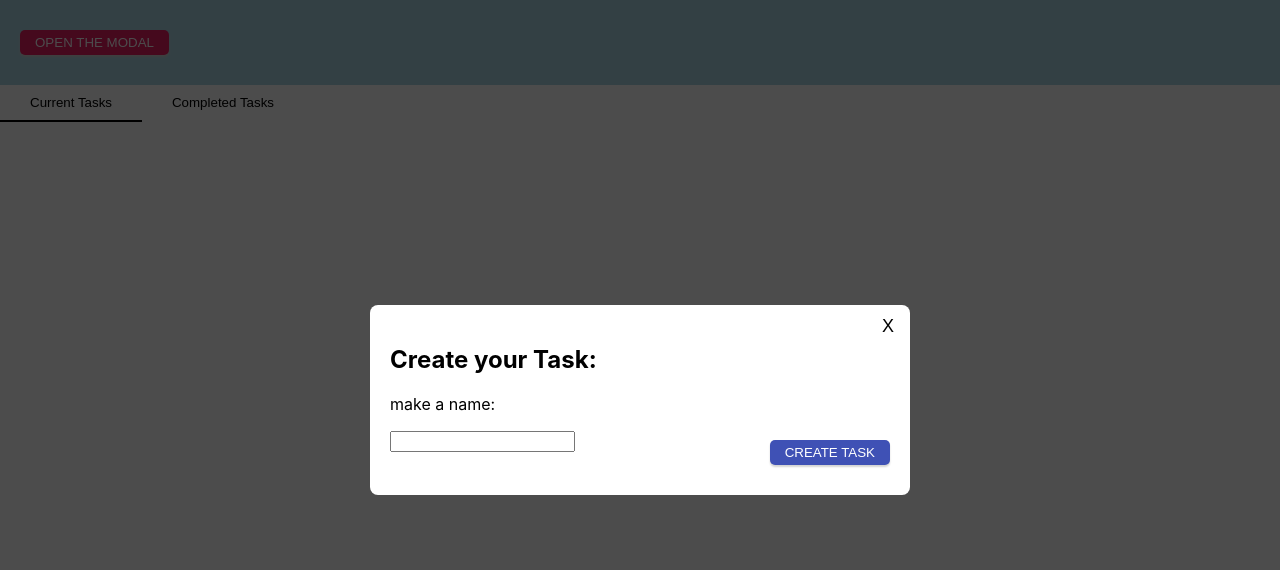
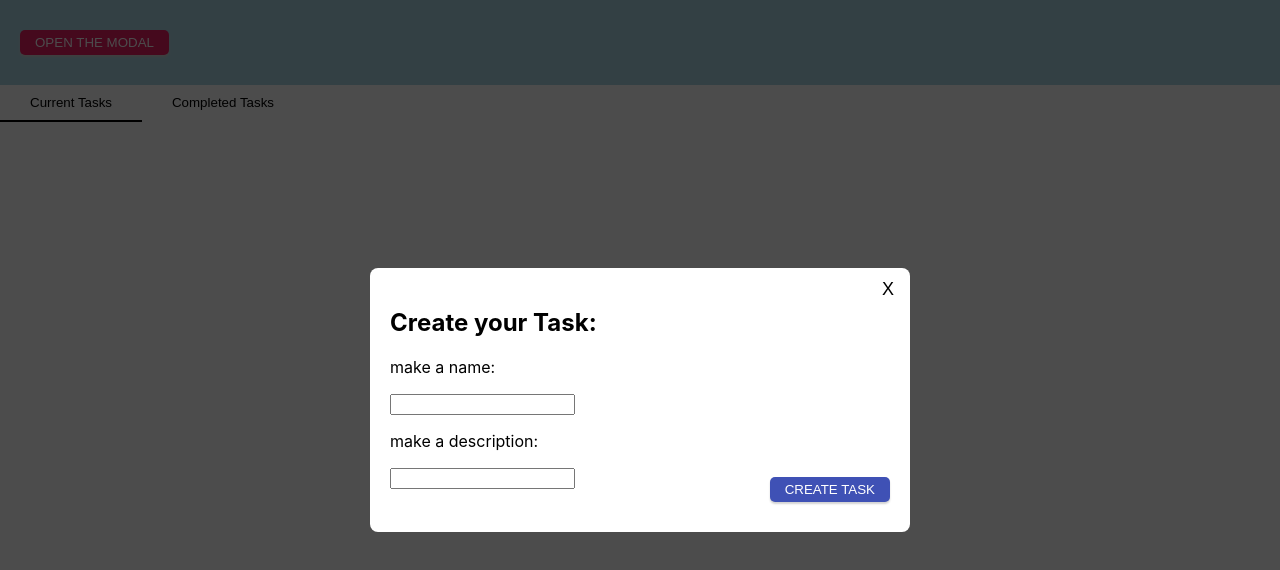
Before and after one commit to caleb-alberto/todo_list_web_app, a React (Create React App) app: page / in a window 1280 px wide. Both pictures are taken after a click on the button "OPEN THE MODAL". Shown: the top 570 px of the page. Built offline with nearby package versions, Linux system fonts and the light colour scheme.

Commit message:
new user input options

```diff
--- a/src/App.js
+++ b/src/App.js
@@ -5,11 +5,13 @@ import newTask from "./Internal";
 
 function Popup({ bool, setbool, taskList, setTaskList }) {
   const [nameInput, setNameInput] = useState("");
+  const [descInput, setDescInput] = useState("");
+
 
   if (!bool) return null;
 
   function createTask() {
-    let newObject = new newTask(nameInput);
+    let newObject = new newTask(nameInput, descInput, false);
     setTaskList([...taskList, newObject]);
   }
 
@@ -19,6 +21,8 @@ function Popup({ bool, setbool, taskList, setTaskList }) {
       <h2>Create your Task:</h2>
       <p>make a name: </p>
       <input onChange={(e) => setNameInput(e.target.value)} />
+      <p>make a description: </p>
+      <input onChange={(e) => setDescInput(e.target.value)} />
       <Button onClick={() => {createTask(); setbool(false)}} theme={"blue"} style={{ float: 'right' }}>
       create task</Button>
     </Modal>
@@ -94,7 +98,7 @@ function TabGroup({ taskList }) {
       <p />
       <ul>
         {taskList.map((it, index) => (
-          <li key={index}>{it.name}</li>
+          <li key={index}>{it.name} <br /> {it.desc}</li>
         ))}
       </ul>
     </>
--- a/src/Internal.js
+++ b/src/Internal.js
@@ -1,6 +1,9 @@
 class newTask {
-  constructor(name) {
+  constructor(name, desc, status) {
     this.name = name;
+    this.desc = desc;
+    this.status = status;
+
   }
 }
 
```
